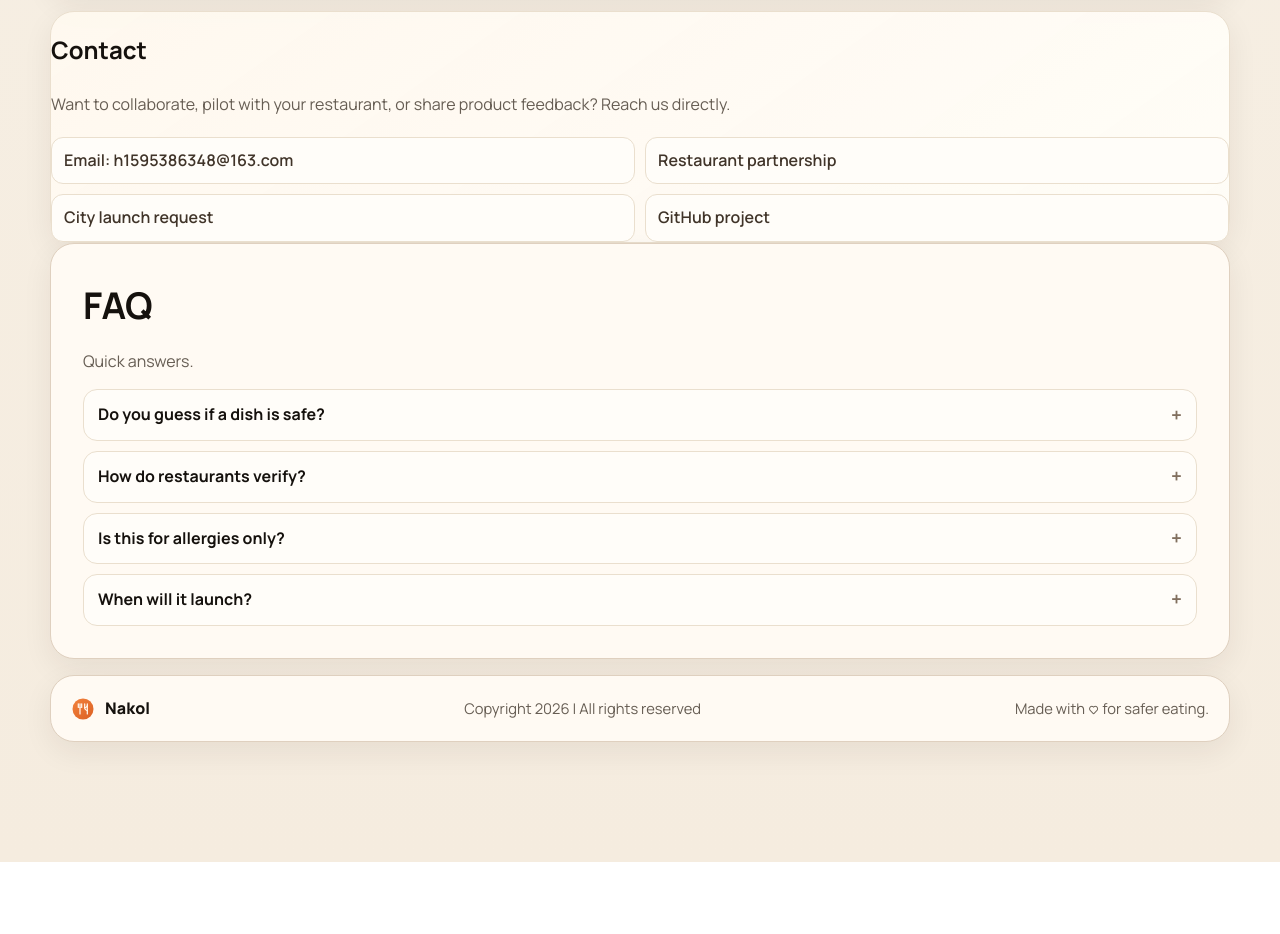
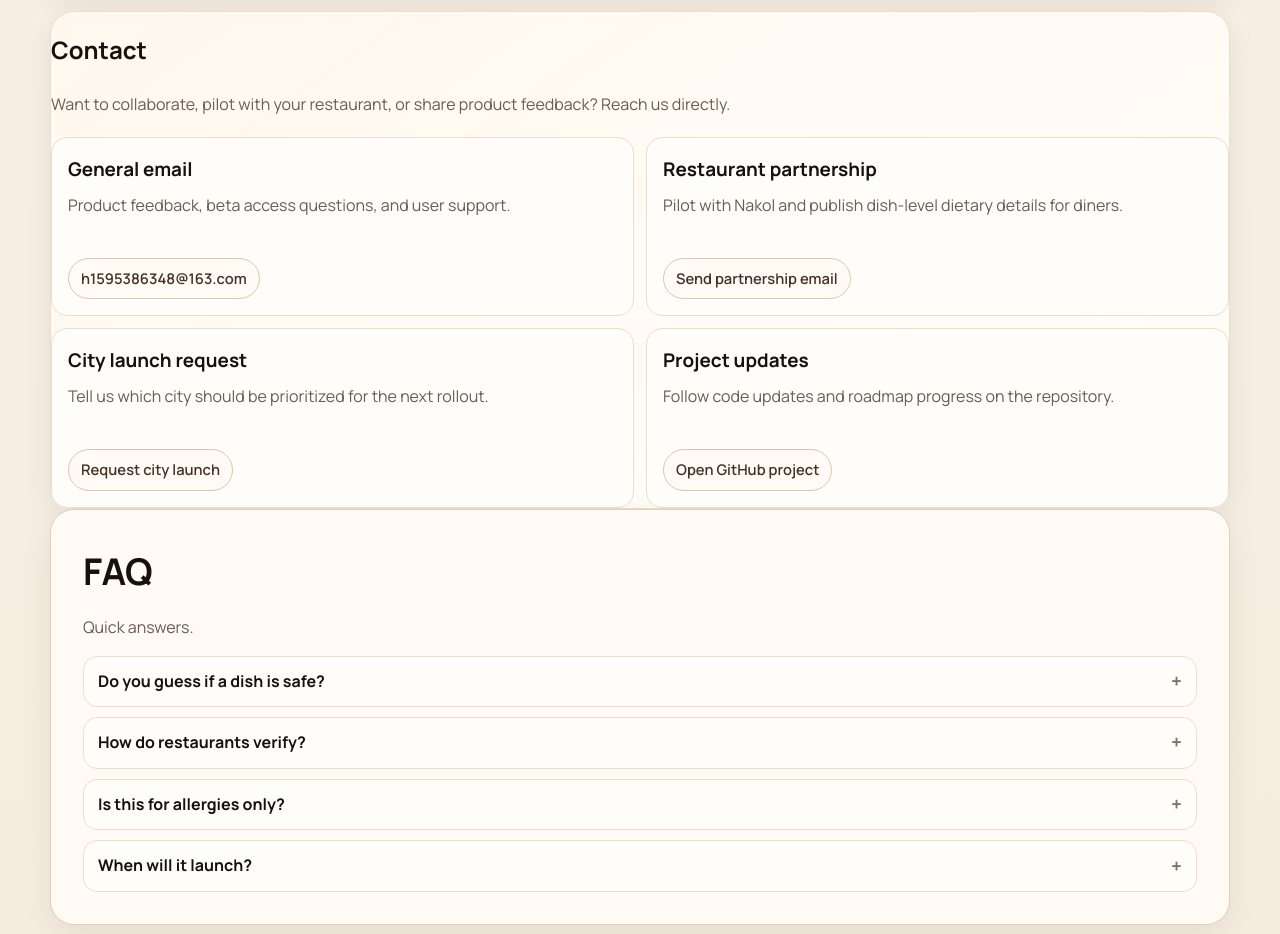
Before and after one commit to KevinHongJY/Nakol_demo, a Next.js app: page / in a window 1280 px wide. Shown: the part 3240-4174 px from the top of the page. Before the commit the page ends 4102 px from the top, so only its background shows below. Built offline with nearby package versions, Linux system fonts and the light colour scheme.

Commit message:
Refine contact section into structured info cards

```diff
--- a/app/globals.css
+++ b/app/globals.css
@@ -526,26 +526,49 @@ button:disabled {
   font-weight: 600;
 }
 
-.contact-links {
+.contact-grid {
   margin-top: 18px;
   display: grid;
   grid-template-columns: repeat(2, minmax(220px, 1fr));
-  gap: 10px;
+  gap: 12px;
 }
 
-.contact-links a {
+.contact-card {
+  border: 1px solid var(--line-soft);
+  background: var(--panel-2);
+  border-radius: 16px;
+  padding: 16px;
+}
+
+.contact-card h3 {
+  margin: 0;
+  font-size: 1.18rem;
+}
+
+.contact-card p {
+  margin: 8px 0 0;
+  color: var(--muted);
+  line-height: 1.7;
+  min-height: 52px;
+}
+
+.contact-action {
+  margin-top: 14px;
+  display: inline-flex;
+  align-items: center;
   text-decoration: none;
   color: #403429;
-  border: 1px solid var(--line-soft);
-  background: var(--panel-2);
-  border-radius: 12px;
-  padding: 10px 12px;
+  border: 1px solid #d9c7b2;
+  background: #fffaf3;
+  border-radius: 999px;
+  padding: 8px 12px;
   font-weight: 600;
-  width: 100%;
+  font-size: 0.92rem;
 }
 
-.contact-links a:hover {
+.contact-action:hover {
   border-color: #d4bea4;
+  background: #fff;
 }
 
 .status {
@@ -676,7 +699,7 @@ button:disabled {
     grid-template-columns: 1fr;
   }
 
-  .contact-links {
+  .contact-grid {
     grid-template-columns: 1fr;
   }
 
--- a/app/page.tsx
+++ b/app/page.tsx
@@ -379,15 +379,49 @@ export default function Home() {
           Want to collaborate, pilot with your restaurant, or share product feedback? Reach us
           directly.
         </p>
-        <div className="contact-links">
-          <a href="mailto:h1595386348@163.com">Email: h1595386348@163.com</a>
-          <a href="mailto:h1595386348@163.com?subject=Restaurant%20Partnership">Restaurant partnership</a>
-          <a href="mailto:h1595386348@163.com?subject=City%20Launch%20Request">
-            City launch request
-          </a>
-          <a href="https://github.com/KevinHongJY/Nakol_demo" target="_blank" rel="noreferrer">
-            GitHub project
-          </a>
+        <div className="contact-grid">
+          <article className="contact-card">
+            <h3>General email</h3>
+            <p>Product feedback, beta access questions, and user support.</p>
+            <a className="contact-action" href="mailto:h1595386348@163.com">
+              h1595386348@163.com
+            </a>
+          </article>
+
+          <article className="contact-card">
+            <h3>Restaurant partnership</h3>
+            <p>Pilot with Nakol and publish dish-level dietary details for diners.</p>
+            <a
+              className="contact-action"
+              href="mailto:h1595386348@163.com?subject=Restaurant%20Partnership"
+            >
+              Send partnership email
+            </a>
+          </article>
+
+          <article className="contact-card">
+            <h3>City launch request</h3>
+            <p>Tell us which city should be prioritized for the next rollout.</p>
+            <a
+              className="contact-action"
+              href="mailto:h1595386348@163.com?subject=City%20Launch%20Request"
+            >
+              Request city launch
+            </a>
+          </article>
+
+          <article className="contact-card">
+            <h3>Project updates</h3>
+            <p>Follow code updates and roadmap progress on the repository.</p>
+            <a
+              className="contact-action"
+              href="https://github.com/KevinHongJY/Nakol_demo"
+              target="_blank"
+              rel="noreferrer"
+            >
+              Open GitHub project
+            </a>
+          </article>
         </div>
       </section>
 
```
